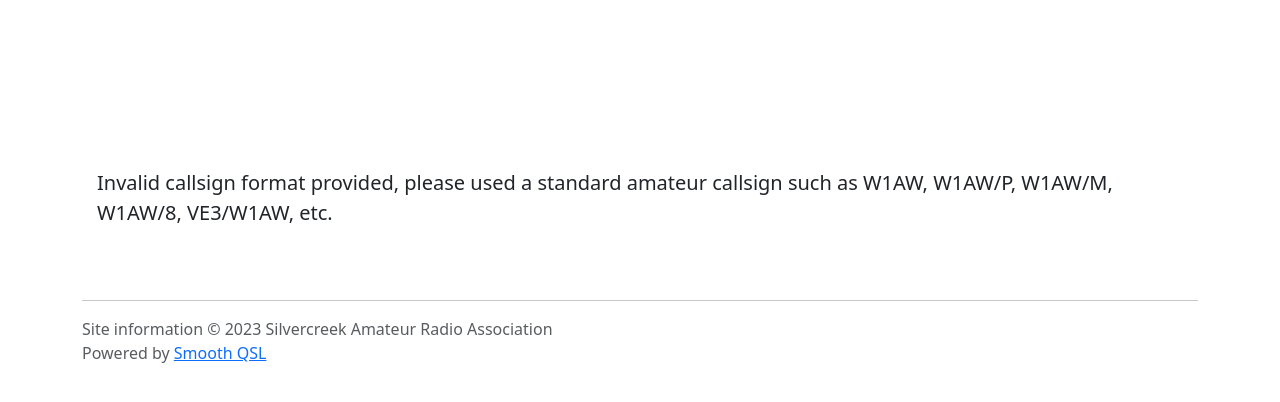
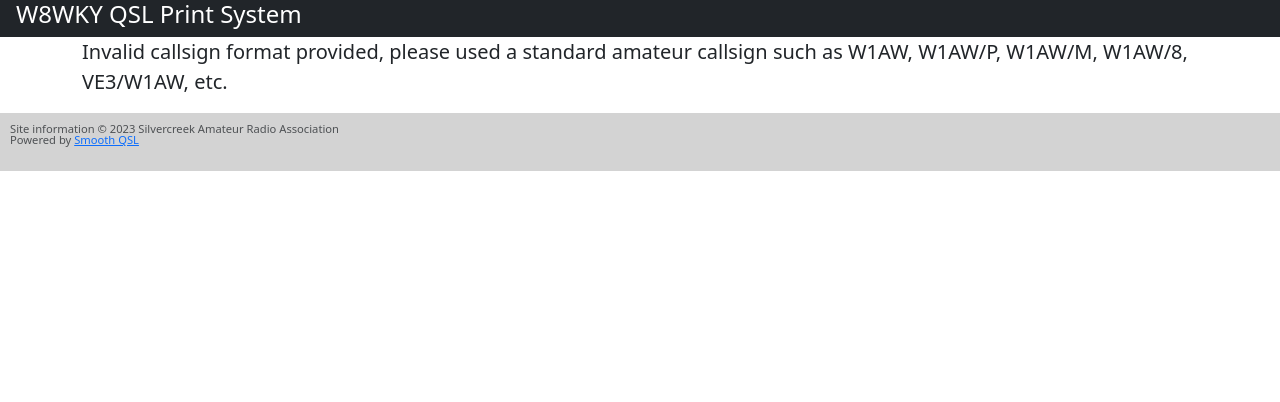
Before and after one commit to jxmx/smooth-qsl, a PHP site: page /qslfetch.php in a window 1280 px wide. Shown: the top 402 px of the page. Run offline with PHP 8.4, Linux system fonts and the light colour scheme; data that the repository does not hold is empty.

Commit message:
Upgrade to Bootstrap 5

```diff
--- a/css/qsl.css
+++ b/css/qsl.css
@@ -1,39 +1,29 @@
 body {
-  padding-top: 50px;
-}
-.qsl {
-  padding: 40px 15px;
-  text-align: left;
+	font-size: .875rem;
+	height: 100%;
 }
 
-.qsl-head {
+header {
 	color: white;
-	font-size: 24px;
-	padding-top: 10px;
+}
+
+footer {
+	background-color: lightgray;
+	padding: 10px;
+	line-height: 1em;
+	font-size: 0.8em;
+	margin-top: 10px;
+}
+
+.qsl-page-note {
+	color: black;
 }
 
 .table-hover > thead > tr > th {
   background-color: #2E64FE;
   color:#f3f3f3;
-  padding: 5px 25px;
   font-size:1.1em;
 }
-
-.table-hover > thead > tr > th#thle {
-  border-radius: 10px 0px 0px 10px;
-  -moz-border-radius: 10px 0px 0px 10px;
-  -webkit-border-radius: 10px 0px 0px 10px;
-}
-
-.table-hover > thead > tr > th#thre {
-  border-radius: 0px 10px 10px 0px;
-  -moz-border-radius: 0px 10px 10px 0px;
-  -webkit-border-radius: 0px 10px 10px 0px;
-}
-
-.table-hover > tbody > tr > td {
-  padding: 5px 25px;
-.}
 
 .table-hover > tbody > tr:hover {
   background-color: #E6E6E6;
@@ -55,9 +45,3 @@ input#submit {
 input#submit:hover, input#submit:focus {
   background-color :#0431b4; /*make the background a little darker*/
 }
-
-form p label {
-	display: block;
-	float: left;
-	width: 75px;
-}
--- a/js/smoothqsl.js
+++ b/js/smoothqsl.js
@@ -31,7 +31,5 @@ function validateQsoFetchForm(){
 		qsoform.action = "qslprintmulti.php";
 	}
 
-	alert("Your QSL card/certificate is being generated. Click OK and you will be prompted to print or save a PDF file. Once you have your QSL, please close the browser window or tab.");
-
 	return true;
 }
--- a/qslconf.php
+++ b/qslconf.php
@@ -163,8 +163,8 @@ $qsl_horiz_operator_offset_multi = $qsl_horiz_mode_offset_multi + 50;
 $qsl_horiz_county_offset_multi = $qsl_horiz_operator_offset_multi + 50;
 
 # The /qsl/ Notes block
-$qsl_page_note = '<div class="alert alert-info"><p><strong>Notes on QSLs:</strong></p><p>For paper QSL, please QSL via our manager
-N8EI. SASE is appreciated but not required.</p><p>Electronic logs available from LoTW.</div>';
+$qsl_page_note = '<p><strong>Notes on QSLs:</strong></p><p>For paper QSL, please QSL via our manager
+N8EI. SASE is appreciated but not required.</p><p>Electronic logs available from LoTW.</p>';
 
 
 ###
--- a/qslfetch.php
+++ b/qslfetch.php
@@ -20,34 +20,22 @@ limitations under the License.
 <html lang="en">
 	<head>
 		<meta charset="utf-8">
-		<meta http-equiv="X-UA-Compatible" content="IE=edge">
 		<meta name="viewport" content="width=device-width, initial-scale=1">
-		<!-- The above 3 meta tags *must* come first in the head; any other head content must come *after* these tags -->
-		<!-- <meta name="description" content="">
-		<meta name="author" content="">
-		<link rel="icon" href="../../favicon.ico"> -->
-
 		<title><?php echo $club_call; ?> QSL Print System</title>
-
-		<!-- Bootstrap core CSS -->
 		<link href="css/bootstrap.min.css" rel="stylesheet">
-
-		<!-- Custom styles for this template -->
 		<link href="css/qsl.css" rel="stylesheet">
-
 		<script src="js/smoothqsl.js"></script>
 	</head>
 
 	<body>
+       <header class="shadow-md bg-dark px-3">
+            <div class="row">
+                <h4><?php echo $club_call; ?> QSL Print System</h4>
+            </div>
+        </header>
 
-		<nav class="navbar navbar-inverse navbar-fixed-top">
-			<div class="container">
-			<p class="qsl-head"><?php echo $club_call; ?> QSL Print System</p>
-			</div>
-		</nav>
-
+		<main>
 		<div class="container">
-			<div class="qsl">
 <?php
 
 if( preg_match('/^[A-Za-z0-9\/]+$/', strcleaner($_POST["call"])) == 0){
@@ -81,7 +69,7 @@ if( $res->num_rows < 1){
 <table width="80%" class="table table-striped table-hover">
 <thead>
 	<tr>
-		<th id="thle">Print?</th>
+		<th id="thle">Print&#8253;</th>
 		<th>Callsign</th>
 		<th>Timestamp</th>
 		<th>Band/Freq</th>
@@ -128,21 +116,19 @@ if($qsl_qso_print_operator){
 	print "</table><br>\n";
 	$conn->close();
 ?>
-Click the checkbox next to each QSO you want to print on the certificate.
-You may select up to <?php print $qsl_num_qso_rows; ?> QSOs per certificate.<br>
-<input id="submit" type="submit" value="Retrieve"/>
+<p>Click the checkbox next to each QSO you want to print on the certificate.
+You may select up to <?php print $qsl_num_qso_rows; ?> QSOs per certificate.</p>
+<button type="submit" class="btn btn-secondary">Retrieve</button>
 </form>
 <?php end: ?>
-			</div>
 		</div>
-				<div id="footer">
-			<div class="container">
-				<hr>
-				<p class="text-muted">Site information &copy;&nbsp;<?php print date("Y"); ?>&nbsp;<?php print $club_name; ?><br/>
+		</main>
+        <footer>
+            <div class="d-flex">
+                <p class="text-muted">Site information &copy;&nbsp;<?php print date("Y"); ?>&nbsp;<?php print $club_name; ?><br/>
                 Powered by <a href="https://github.com/jxmx/smooth-qsl" target="_blank">Smooth QSL</a></p>
-			</div>
-		</div>
-
+            </div>
+        </footer>
 		<script src="js/bootstrap.min.js"></script>
 	</body>
 </html>
```
Also changed, not shown: index.php (+46 -34 lines), load/index.php (+14 -26 lines), load/qsladifloadcommit.php (+11 -22 lines), load/qsladifloader.php (+25 -24 lines).
